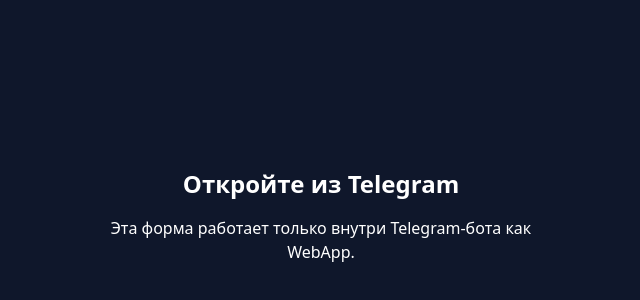
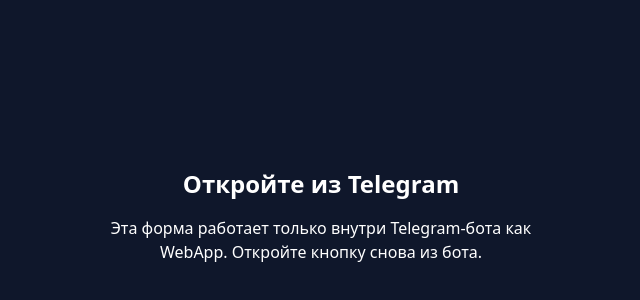
Before and after one commit to Reijin2312/ArchiTechFrontend, a React (Vite) app: page /tg-login in a window 1280 px wide. Shown: the part 184-484 px from the top of the page, without its empty margins (319-959 px from the left). Built offline with nearby package versions, Linux system fonts and the light colour scheme; no server answers.

Commit message:
исправление веб формы

```diff
--- a/src/features/auth/pages/TgBotLoginWebApp.tsx
+++ b/src/features/auth/pages/TgBotLoginWebApp.tsx
@@ -1,4 +1,4 @@
-import { useEffect, useMemo, useState } from 'react';
+import { useEffect, useState } from 'react';
 
 type TelegramWebApp = {
   ready?: () => void;
@@ -7,15 +7,44 @@
   close?: () => void;
 };
 
-function useTelegramWebApp(): TelegramWebApp | null {
-  return useMemo(() => {
-    if (typeof window === 'undefined') return null;
-    return (window as any)?.Telegram?.WebApp ?? null;
+function useTelegramWebApp(): { tg: TelegramWebApp | null; loading: boolean } {
+  const [tg, setTg] = useState<TelegramWebApp | null>(null);
+  const [loading, setLoading] = useState(true);
+
+  useEffect(() => {
+    if (typeof window === 'undefined') {
+      setLoading(false);
+      return;
+    }
+
+    const current = (window as any)?.Telegram?.WebApp;
+    if (current) {
+      setTg(current);
+      setLoading(false);
+      return;
+    }
+
+    const script = document.createElement('script');
+    script.src = 'https://telegram.org/js/telegram-web-app.js';
+    script.async = true;
+    script.onload = () => {
+      setTg((window as any)?.Telegram?.WebApp ?? null);
+      setLoading(false);
+    };
+    script.onerror = () => setLoading(false);
+    document.head.appendChild(script);
+
+    return () => {
+      script.onload = null;
+      script.onerror = null;
+    };
   }, []);
+
+  return { tg, loading };
 }
 
 export default function TgBotLoginWebApp() {
-  const tg = useTelegramWebApp();
+  const { tg, loading } = useTelegramWebApp();
   const [nickname, setNickname] = useState('');
   const [password, setPassword] = useState('');
   const [error, setError] = useState<string | null>(null);
@@ -48,12 +77,12 @@
     }
   };
 
-  if (!tg) {
+  if (!loading && !tg) {
     return (
       <div className="min-h-screen flex items-center justify-center bg-slate-900 text-white px-4">
         <div className="max-w-md w-full space-y-4 text-center">
           <h1 className="text-2xl font-semibold">Откройте из Telegram</h1>
-          <p>Эта форма работает только внутри Telegram-бота как WebApp.</p>
+          <p>Эта форма работает только внутри Telegram-бота как WebApp. Откройте кнопку снова из бота.</p>
         </div>
       </div>
     );
```
